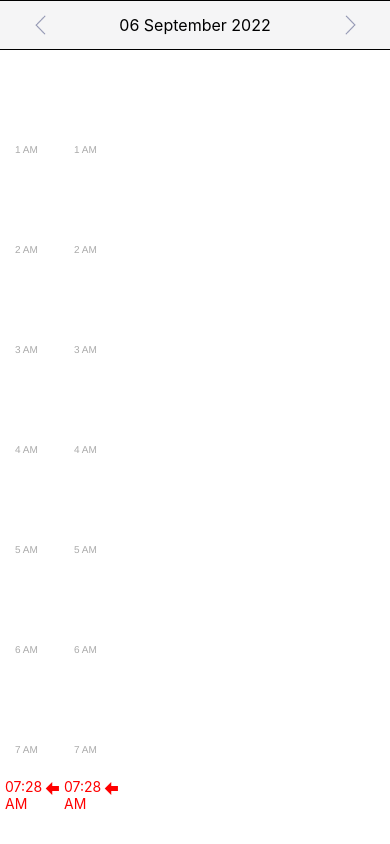
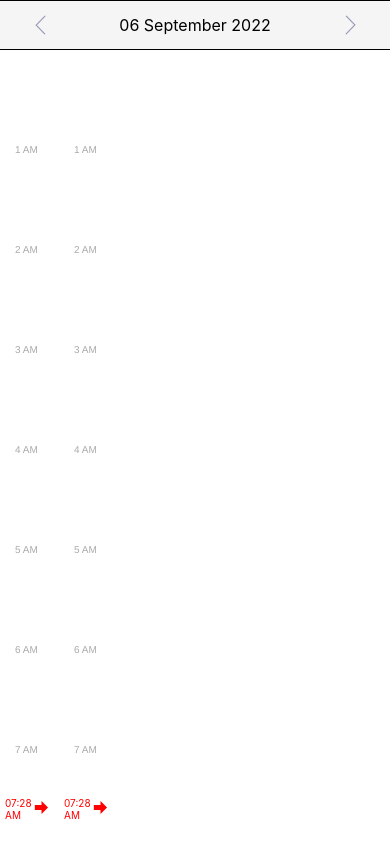
Before and after one commit to eSpark-Consulting-Group/itarian-ticket-sys, a React Native app in the folder src/components/react-native-events-calendar/: screen / in a window 390 px wide. Built offline with nearby package versions, Linux system fonts and the light colour scheme.

Commit message:
minor fix

```diff
--- a/src/components/react-native-events-calendar/src/DayView.tsx
+++ b/src/components/react-native-events-calendar/src/DayView.tsx
@@ -110,14 +110,16 @@ export default class DayView extends React.PureComponent<MyProps, any> {
             width: width - 20,
           },
         ]}>
-        <View style={{flexDirection: 'row', position: 'absolute', bottom: -15}}>
+        <View style={{flexDirection: 'row', position: 'absolute', zIndex: 1}}>
           <Text
             style={{
               color: 'red',
+              fontSize: 10,
+              textAlignVertical: 'center',
             }}>
             {timeNow}
           </Text>
-          <MCI color={'red'} size={20} name="arrow-left-bold" />
+          <MCI color={'red'} size={20} name="arrow-right-bold" />
         </View>
       </View>
     );
```
